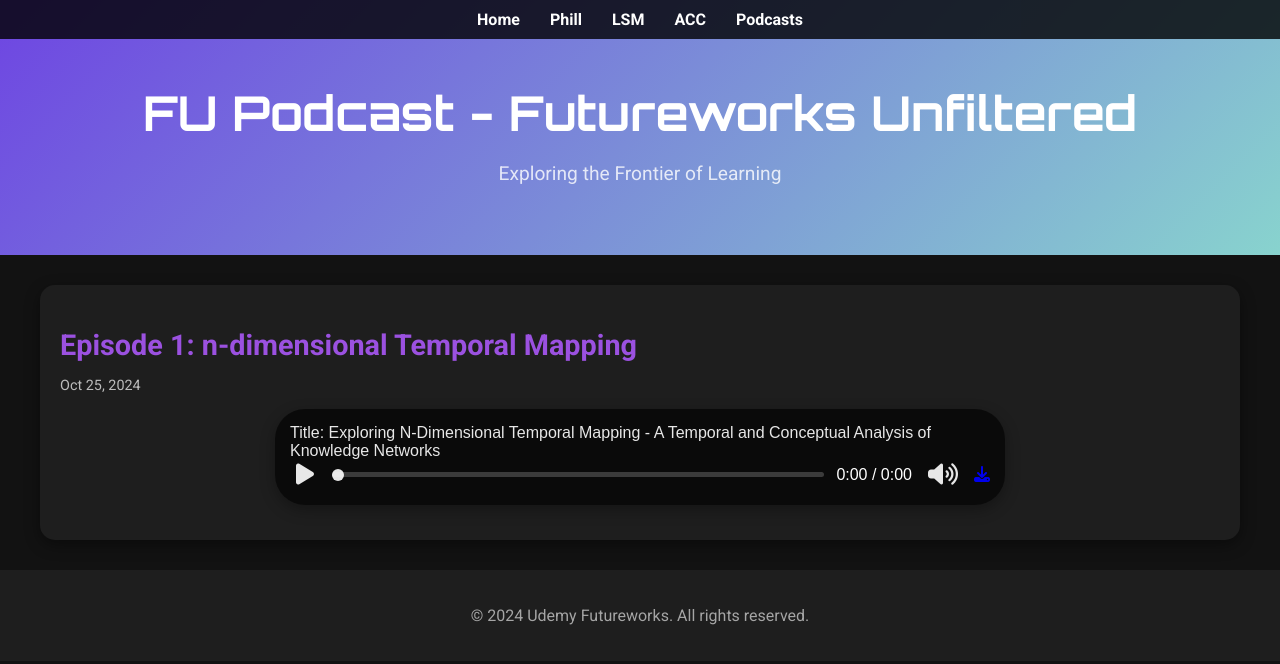
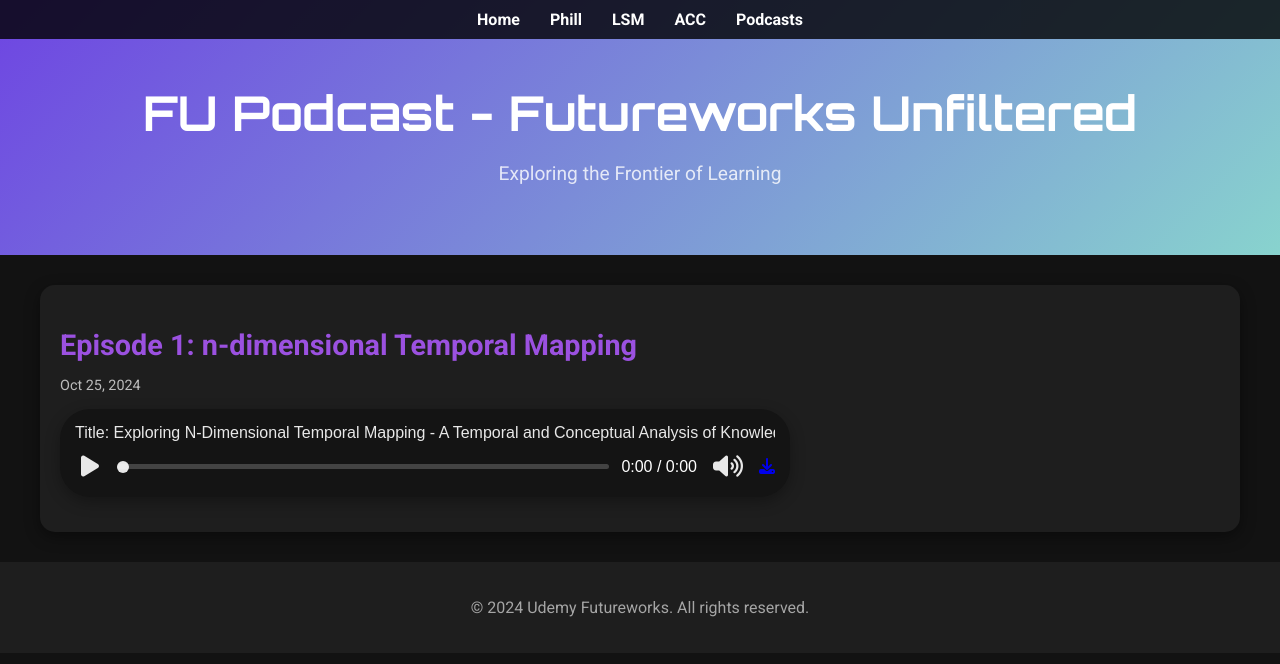
Before and after one commit to steviereynolds/futureworks.github.io, a Jekyll site: the page built from podcast/index.html, in a window 1280 px wide. Shown: the top 664 px of the page. Built offline with Jekyll 4.4.1, drawn with Linux system fonts in a browser that asks for light colours.

Commit message:
Update index.html

```diff
--- a/podcast/index.html
+++ b/podcast/index.html
@@ -61,6 +61,15 @@
       color: rgba(255, 255, 255, 0.7);
       margin-bottom: 15px;
     }
+.title-container {
+  overflow: hidden;
+  white-space: nowrap;
+  width: 100%;
+  margin-bottom: 10px;
+  box-sizing: border-box;
+}
+
+/* Scrolling Title */
 .podcast-title {
   display: inline-block;
   color: rgba(255, 255, 255, 0.9);
@@ -71,12 +80,11 @@
 
     /* Custom Audio Player Styles */
     .custom-audio-player {
-      background: rgba(0, 0, 0, 0.65); /* 65% transparent black background */
+      background: rgba(0, 0, 0, 0.35); /* 65% transparent black background */
       padding: 15px;
       border-radius: 30px;
       width: 95%;
       max-width: 700px;
-      margin: 0 auto;
       margin-bottom: 15px;
       box-shadow: 0 5px 15px rgba(0, 0, 0, 0.3);
       display: flex;
```
Lines whose indentation alone changed are shown as unchanged.
